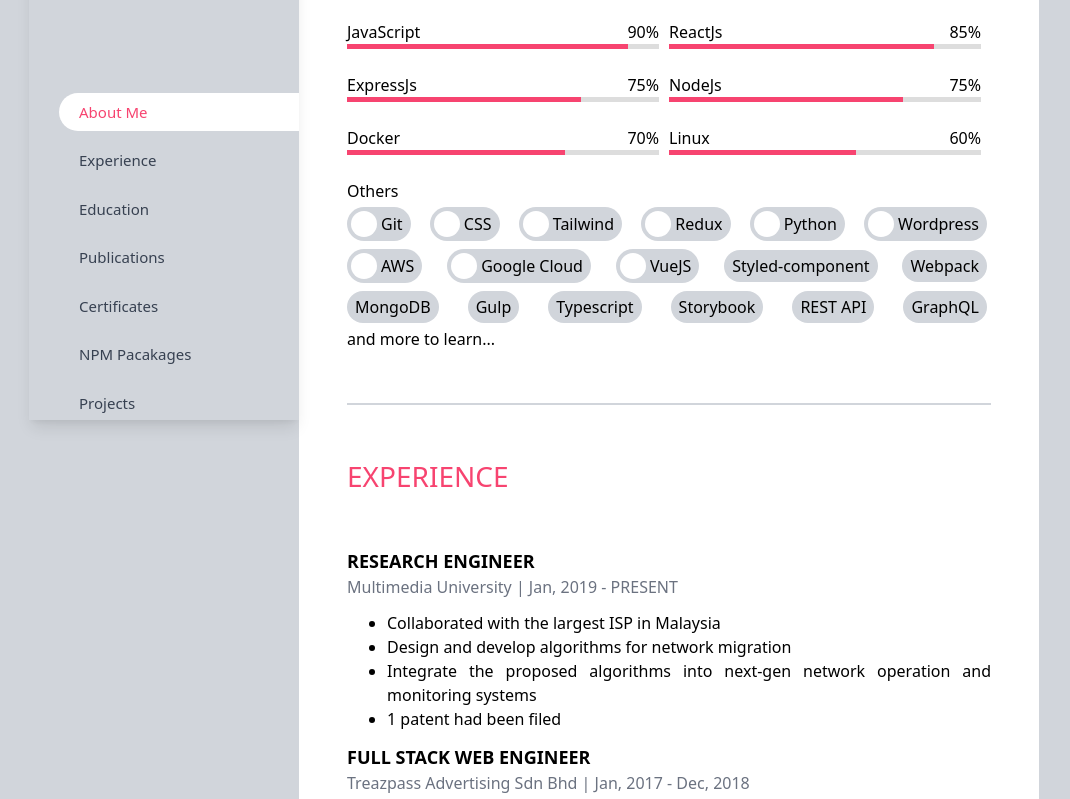
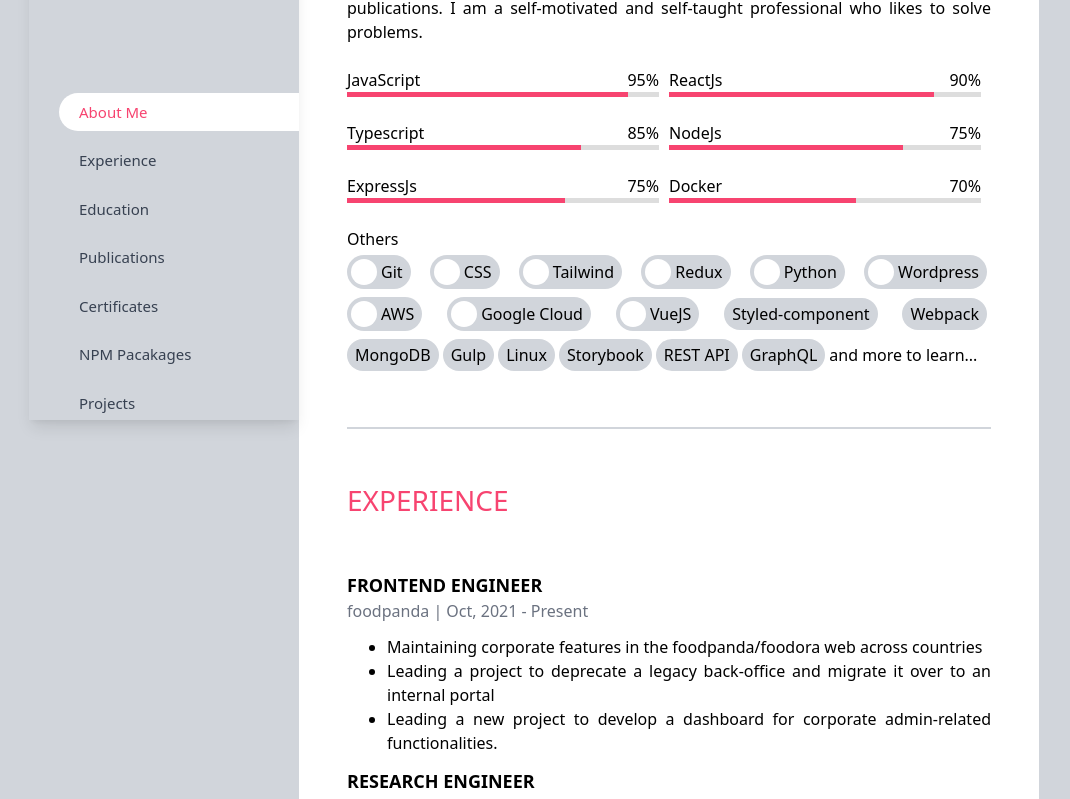
Before and after one commit to hwsiew/hwsiew.github.io, a React (Create React App) app: page / in a window 1280 px wide. Shown: the part 380-1179 px from the top of the page, without its empty margins (99-1169 px from the left). Built offline with nearby package versions, Linux system fonts and the light colour scheme; some icons are missing.

Commit message:
update latest content

```diff
--- a/src/App.js
+++ b/src/App.js
@@ -90,7 +90,7 @@ function App() {
     },{
       title: 'Gulp'
     },{
-      title: 'Typescript'
+      title: 'Linux'
     },{
       title: 'Storybook'
     }, {
@@ -178,7 +178,7 @@ function App() {
           <Section  id="about">
             <div className="section-header">
               <a
-                href="/Hong Wei, Siew-20210512.pdf"
+                href="/resume.pdf"
                 target="_blank"
                 className="resume-download bg-gray-700 flex items-center p-2">
                 <box-icon name='download' color="white"></box-icon>
@@ -188,7 +188,7 @@ function App() {
             </div>
             <div>
               <p className={'mt-3 mb-3'}>
-                I am an experienced Full Stack Web Engineer with holistic knowledge of software development and design. Since 2015, I have participated in various small and mid-scale web developments.  I am familiar with a number of programming languages, frameworks, and tools such as MERN stack, VueJs, Typescript, jQuery, Bootstrap, Docker, Git, Webpack, WordPress, Python, Django, Nginx, and Linux server configuration using GCP and AWS.
+              I am an experienced Full Stack Web Engineer with holistic knowledge of software design and development. Since 2015, I have participated in various small to large-scale web developments. This includes multilingual & multi-regional web applications. I am familiar with the end-to-end web development processes. Including but not limited to Nginx as reverse proxy, Express for REST API development, custom design system using Storybook.js, React for front-end, Webpack+Babel for application bundling, Jest for unit testing, Cypress for e2e testing, docker for image building, Github workflow for CI/CD pipeline, and AWS/GCP for application deployment.
               </p>
               <p className={'mt-3 mb-3'}>
                 I have also experience in algorithm design with proven track records and publications.  I am a self-motivated and self-taught professional who likes to solve problems.
@@ -196,19 +196,19 @@ function App() {
             </div>
             <div className="skills-container">
               <div className={'mt-3 mb-3'}>
-                <p>JavaScript <span>90%</span></p>
+                <p>JavaScript <span>95%</span></p>
                 <div className="container">
                   <div className="skills js"></div>
                 </div>
               </div>
               <div className={'mt-3 mb-3'}>
-                <p>ReactJs <span>85%</span></p>
+                <p>ReactJs <span>90%</span></p>
                 <div className="container">
                   <div className="skills reactjs"></div>
                 </div>
               </div>
               <div className={'mt-3 mb-3'}>
-                <p>ExpressJs <span>75%</span></p>
+                <p>Typescript <span>85%</span></p>
                 <div className="container">
                   <div className="skills expressjs"></div>
                 </div>
@@ -220,13 +220,13 @@ function App() {
                 </div>
               </div>
               <div className={'mt-3 mb-3'}>
-                <p>Docker <span>70%</span></p>
+                <p>ExpressJs <span>75%</span></p>
                 <div className="container">
                   <div className="skills docker"></div>
                 </div>
               </div>
               <div className={'mt-3 mb-3'}>
-                <p>Linux <span>60%</span></p>
+                <p>Docker <span>70%</span></p>
                 <div className="container">
                   <div className="skills linux"></div>
                 </div>
@@ -246,7 +246,12 @@ function App() {
           {/* Experience */}
           <Section id="experience">
             <h2>Experience</h2>
-            <List title="Research Engineer" subtitle="Multimedia University | Jan, 2019 - PRESENT">
+            <List title="Frontend Engineer" subtitle="foodpanda | Oct, 2021 - Present">
+              <li>Maintaining corporate features in the foodpanda/foodora web across countries</li>
+              <li>Leading a project to deprecate a legacy back-office and migrate it over to an internal portal</li>
+              <li>Leading a new project to develop a dashboard for corporate admin-related functionalities.</li>
+            </List>
+            <List title="Research Engineer" subtitle="Multimedia University | Jan, 2019 - March, 2021">
               <li>Collaborated with the largest ISP in Malaysia</li>
               <li>Design and develop algorithms for network migration</li>
               <li>Integrate the proposed algorithms into next-gen network operation and monitoring systems</li>
```
